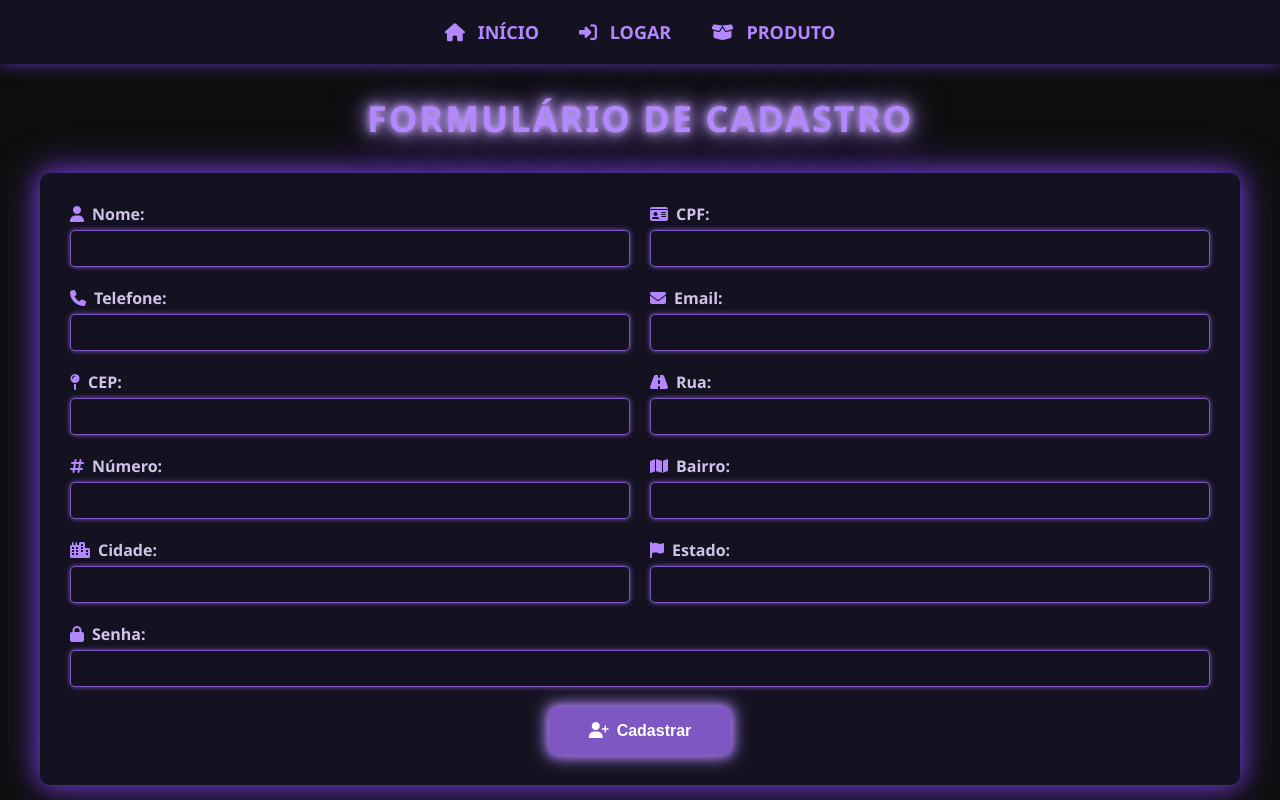
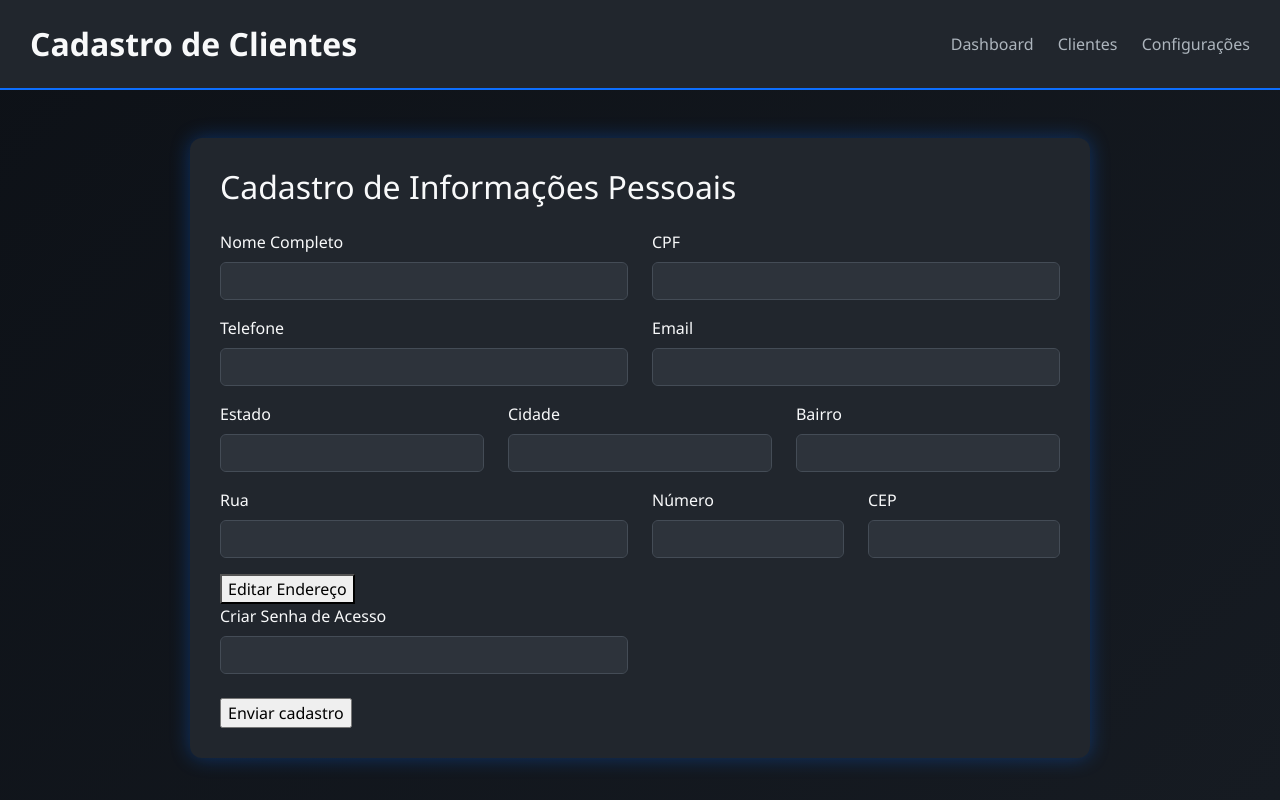
Before and after one commit to evilkau/api, a website: page index.html in a window 1280 px wide. Drawn offline with nearby package versions, Linux system fonts and the light colour scheme.

Commit message:
CADASTRO

```diff
--- a/index.html
+++ b/index.html
@@ -1,235 +1,279 @@
 <!DOCTYPE html>
-<html lang="pt-BR">
+<html lang="pt-br">
 <head>
-  <meta charset="UTF-8">
-  <title>Cadastro de Usuário</title>
-  <link rel="stylesheet" href="https://cdnjs.cloudflare.com/ajax/libs/font-awesome/6.4.0/css/all.min.css">
+  <meta charset="UTF-8" />
+  <meta name="viewport" content="width=device-width, initial-scale=1" />
+  <title>Cadastro de Clientes</title>
+  <link href="https://cdn.jsdelivr.net/npm/bootstrap@5.3.0/dist/css/bootstrap.min.css" rel="stylesheet" />
   <style>
-    * {
-      box-sizing: border-box;
-    }
-
     body {
-      background-color: #0e0e0e;
-      color: #e0d4ff;
-      font-family: 'Segoe UI', Tahoma, Geneva, Verdana, sans-serif;
       margin: 0;
-      padding: 0;
+      font-family: 'Segoe UI', sans-serif;
+      color: #f8f9fa;
+      background: linear-gradient(135deg, #0d1117, #161b22);
+      min-height: 100vh;
     }
 
     header {
-      background-color: #141220;
-      padding: 20px 0;
-      box-shadow: 0 0 15px #5e35b1;
-      margin-bottom: 30px;
+      background-color: #21262d;
+      padding: 20px 30px;
+      display: flex;
+      justify-content: space-between;
+      align-items: center;
+      border-bottom: 2px solid #0d6efd;
     }
 
-    .navbar ul {
-      list-style: none;
-      display: flex;
-      justify-content: center;
-      gap: 40px;
-      padding: 0;
-      margin: 0;
+    .logo-title {
+      font-size: 2rem;
+      font-weight: bold;
+      color: #f8f9fa;
     }
 
-    .navbar a {
+    nav a {
+      color: #adb5bd;
       text-decoration: none;
-      color: #b388ff;
-      font-weight: bold;
-      font-size: 18px;
-      text-transform: uppercase;
+      margin-left: 20px;
+      font-weight: 500;
       transition: color 0.3s;
     }
 
-    .navbar a i {
-      margin-right: 8px;
+    nav a:hover {
+      color: #0d6efd;
     }
 
-    .navbar a:hover {
-      color: #d1c4e9;
-      text-shadow: 0 0 10px #9575cd, 0 0 20px #9575cd;
-    }
-
-    h2 {
-      text-align: center;
-      font-size: 36px;
-      text-transform: uppercase;
-      letter-spacing: 2px;
-      color: #b388ff;
-      text-shadow:
-        0 0 5px #b388ff,
-        0 0 10px #b388ff,
-        0 0 20px #9575cd,
-        0 0 30px #7e57c2;
-      animation: neon-glow 2s ease-in-out infinite alternate;
-      margin-bottom: 30px;
-    }
-
-    @keyframes neon-glow {
-      from {
-        text-shadow:
-          0 0 5px #b388ff,
-          0 0 10px #b388ff,
-          0 0 20px #9575cd,
-          0 0 30px #7e57c2;
-      }
-      to {
-        text-shadow:
-          0 0 10px #d1c4e9,
-          0 0 20px #d1c4e9,
-          0 0 30px #9575cd,
-          0 0 50px #7e57c2;
-      }
-    }
-
-    form {
-      background-color: #141220;
+    .container {
+      margin-top: 40px;
+      max-width: 900px;
+      background-color: #21262d;
       padding: 30px;
-      border-radius: 10px;
-      max-width: 1200px;
-      margin: 0 auto;
-      box-shadow: 0 0 20px #5e35b1, 0 0 40px #5e35b1;
-      display: flex;
-      flex-wrap: wrap;
-      gap: 20px;
-      justify-content: space-between;
-    }
-
-    .form-group {
-      flex: 1 1 45%;
-      min-width: 280px;
+      border-radius: 12px;
+      box-shadow: 0 0 20px #0d6efd55;
     }
 
     label {
-      display: block;
-      font-weight: bold;
-      color: #d1c4e9;
-      margin-bottom: 5px;
+      color: #f8f9fa;
     }
 
-    label i {
-      margin-right: 8px;
-      color: #b388ff;
+    input.form-control {
+      background-color: #2d333b;
+      border: 1px solid #444c56;
+      color: #f8f9fa;
     }
 
-    input {
-      width: 100%;
-      padding: 10px;
-      background-color: #141220;
-      border: 1px solid #7e57c2;
-      color: #ffffff;
-      border-radius: 5px;
-      box-shadow: 0 0 5px #7e57c2;
+    input.form-control:focus {
+      background-color: #353b45;
+      border-color: #0d6efd;
+      box-shadow: 0 0 8px #0d6efd;
     }
 
-    input:focus {
-      outline: none;
-      box-shadow: 0 0 10px #9575cd, 0 0 20px #9575cd;
-      border-color: #9575cd;
+    button.btn-primary {
+      background-color: #0d6efd;
+      border: none;
+      transition: background-color 0.3s;
     }
 
-    .full-width {
-      flex: 1 1 100%;
-      display: flex;
-      justify-content: center;
-    }
-
-    button {
-      padding: 15px 40px;
-      background-color: #7e57c2;
-      border: none;
-      color: white;
-      font-weight: bold;
-      border-radius: 5px;
-      cursor: pointer;
-      font-size: 16px;
-      box-shadow: 0 0 12px #b388ff, 0 0 20px #b388ff;
-      transition: background-color 0.3s, box-shadow 0.3s;
-    }
-
-    button i {
-      margin-right: 8px;
-    }
-
-    button:hover {
-      background-color: #9575cd;
-      box-shadow: 0 0 18px #d1c4e9, 0 0 28px #d1c4e9;
+    button.btn-primary:hover {
+      background-color: #0b5ed7;
     }
   </style>
 </head>
 <body>
 
+  <!-- TOPO -->
   <header>
-    <nav class="navbar">
-      <ul>
-        <li><a href="/inicio"><i class="fas fa-home"></i> Início</a></li>
-        <li><a href="/login"><i class="fas fa-sign-in-alt"></i> Logar</a></li>
-        <li><a href="/produtos"><i class="fas fa-box-open"></i> Produto</a></li>
-      </ul>
+    <div class="logo-title">Cadastro de Clientes</div>
+    <nav>
+      <a href="#">Dashboard</a>
+      <a href="#">Clientes</a>
+      <a href="#">Configurações</a>
     </nav>
   </header>
 
-  <h2>Formulário de Cadastro</h2>
-  <form action="/cadastrar" method="post">
-    <div class="form-group">
-      <label for="nome"><i class="fas fa-user"></i>Nome:</label>
-      <input type="text" id="nome" name="nome">
-    </div>
+  <!-- FORMULÁRIO -->
+  <div class="container mt-5">
+    <h2 class="mb-4">Cadastro de Informações Pessoais</h2>
+    <form id="form-cliente" >
+      <div class="row mb-3">
+        <div class="col-md-6">
+          <label for="nome_completo" class="form-label">Nome Completo</label>
+          <input type="text" class="form-control" id="nome_completo" name="nome_completo" required />
+        </div>
+        <div class="col-md-6">
+          <label for="cpf" class="form-label">CPF</label>
+          <input type="text" class="form-control" id="cpf" name="cpf" required />
+        </div>
+      </div>
 
-    <div class="form-group">
-      <label for="cpf"><i class="fas fa-id-card"></i>CPF:</label>
-      <input type="text" id="cpf" name="cpf">
-    </div>
+      <div class="row mb-3">
+        <div class="col-md-6">
+          <label for="telefone" class="form-label">Telefone</label>
+          <input type="tel" class="form-control" id="telefone" name="telefone" required />
+        </div>
+        <div class="col-md-6">
+          <label for="email" class="form-label">Email</label>
+          <input type="email" class="form-control" id="email" name="email" required />
+        </div>
+      </div>
 
-    <div class="form-group">
-      <label for="telefone"><i class="fas fa-phone"></i>Telefone:</label>
-      <input type="tel" id="telefone" name="telefone">
-    </div>
+      <div class="row mb-3">
+        <div class="col-md-4">
+          <label for="estado" class="form-label">Estado</label>
+          <input type="text" class="form-control" id="estado" name="estado" required />
+        </div>
+        <div class="col-md-4">
+          <label for="cidade" class="form-label">Cidade</label>
+          <input type="text" class="form-control" id="cidade" name="cidade" required />
+        </div>
+        <div class="col-md-4">
+          <label for="bairro" class="form-label">Bairro</label>
+          <input type="text" class="form-control" id="bairro" name="bairro" required />
+        </div>
+      </div>
 
-    <div class="form-group">
-      <label for="email"><i class="fas fa-envelope"></i>Email:</label>
-      <input type="email" id="email" name="email">
-    </div>
+      <div class="row mb-3">
+        <div class="col-md-6">
+          <label for="rua" class="form-label">Rua</label>
+          <input type="text" class="form-control" id="rua" name="rua" required />
+        </div>
+        <div class="col-md-3">
+          <label for="n_casa" class="form-label">Número</label>
+          <input type="text" class="form-control" id="n_casa" name="n_casa" required />
+        </div>
+        <div class="col-md-3">
+          <label for="cep" class="form-label">CEP</label>
+          <input type="text" class="form-control" id="cep" name="cep" required />
+        </div>
+      </div>
+      <button type="button" onclick="desbloquearEndereco()">Editar Endereço</button>
+      <script>
+        function desbloquearEndereco() {
+          document.getElementById('rua').readOnly = false;
+          document.getElementById('bairro').readOnly = false;
+          document.getElementById('cidade').readOnly = false;
+          document.getElementById('estado').readOnly = false;
+        }
+      </script>
 
-    <div class="form-group">
-      <label for="cep"><i class="fas fa-map-pin"></i>CEP:</label>
-      <input type="text" id="cep" name="cep">
-    </div>
 
-    <div class="form-group">
-      <label for="rua"><i class="fas fa-road"></i>Rua:</label>
-      <input type="text" id="rua" name="rua">
-    </div>
 
-    <div class="form-group">
-      <label for="numero"><i class="fas fa-hashtag"></i>Número:</label>
-      <input type="text" id="numero" name="numero">
-    </div>
+      <div class="row mb-4">
+        <div class="col-md-6">
+          <label for="senha" class="form-label">Criar Senha de Acesso</label>
+          <input type="password" class="form-control" id="senha" name="senha" required />
+        </div>
+      </div>
 
-    <div class="form-group">
-      <label for="bairro"><i class="fas fa-map"></i>Bairro:</label>
-      <input type="text" id="bairro" name="bairro">
-    </div>
+      <input type="submit" value="Enviar cadastro" class="enviar" id="btn-enviar"></input>
+    </form>
+  </div>
 
-    <div class="form-group">
-      <label for="cidade"><i class="fas fa-city"></i>Cidade:</label>
-      <input type="text" id="cidade" name="cidade">
-    </div>
+  <script src="./script/cadastro.js"></script>
 
-    <div class="form-group">
-      <label for="estado"><i class="fas fa-flag"></i>Estado:</label>
-      <input type="text" id="estado" name="estado">
-    </div>
+  <script>
+    // Máscara para CPF: 000.000.000-00
+    function mascaraCPF(cpf) {
+      cpf = cpf.replace(/\D/g, ''); // Remove tudo que não é dígito
+      cpf = cpf.replace(/(\d{3})(\d)/, '$1.$2');
+      cpf = cpf.replace(/(\d{3})(\d)/, '$1.$2');
+      cpf = cpf.replace(/(\d{3})(\d{1,2})$/, '$1-$2');
+      return cpf;
+    }
 
-    <div class="form-group">
-      <label for="senha"><i class="fas fa-lock"></i>Senha:</label>
-      <input type="password" id="senha" name="senha">
-    </div>
+    // Máscara para CEP: 00000-000
+    function mascaraCEP(cep) {
+      cep = cep.replace(/\D/g, '');
+      cep = cep.replace(/(\d{5})(\d{1,3})$/, '$1-$2');
+      return cep;
+    }
 
-    <div class="form-group full-width">
-      <button type="submit"><i class="fas fa-user-plus"></i>Cadastrar</button>
-    </div>
-  </form>
+    // Aplica as máscaras enquanto digita
+    document.addEventListener('DOMContentLoaded', function () {
+      const cpfInput = document.getElementById('cpf');
+      const cepInput = document.getElementById('cep');
+
+      cpfInput.addEventListener('input', function () {
+        this.value = mascaraCPF(this.value);
+      });
+
+      cepInput.addEventListener('input', function () {
+        this.value = mascaraCEP(this.value);
+      });
+    });
+    function mascaraTelefone(telefone) {
+    telefone = telefone.replace(/\D/g, '');
+
+    if (telefone.length > 10) {
+      // Celular com 9 dígitos
+      telefone = telefone.replace(/^(\d{2})(\d{5})(\d{4}).*/, '($1) $2-$3');
+    } else {
+      // Telefone fixo
+      telefone = telefone.replace(/^(\d{2})(\d{4})(\d{0,4}).*/, '($1) $2-$3');
+    }
+
+    return telefone;
+  }
+
+  // Aplica máscaras enquanto digita
+  document.addEventListener('DOMContentLoaded', function () {
+    const cpfInput = document.getElementById('cpf');
+    const cepInput = document.getElementById('cep');
+    const telefoneInput = document.getElementById('telefone');
+
+    cpfInput.addEventListener('input', function () {
+      this.value = mascaraCPF(this.value);
+    });
+
+    cepInput.addEventListener('input', function () {
+      this.value = mascaraCEP(this.value);
+    });
+
+    telefoneInput.addEventListener('input', function () {
+      this.value = mascaraTelefone(this.value);
+    });
+  });
+  </script>
+
+<script>
+  async function buscarEndereco(cep) {
+    try {
+      const resposta = await fetch(`https://viacep.com.br/ws/${cep}/json/`);
+      const dados = await resposta.json();
+
+      if (dados.erro) {
+        alert('CEP não encontrado.');
+        return;
+      }
+
+      // Preenche os campos
+      document.getElementById('rua').value = dados.logradouro;
+      document.getElementById('bairro').value = dados.bairro;
+      document.getElementById('cidade').value = dados.localidade;
+      document.getElementById('estado').value = dados.uf;
+
+      // Torna os campos readonly
+      document.getElementById('rua').readOnly = true;
+      document.getElementById('bairro').readOnly = true;
+      document.getElementById('cidade').readOnly = true;
+      document.getElementById('estado').readOnly = true;
+
+    } catch (error) {
+      console.error('Erro ao buscar CEP:', error);
+      alert('Erro ao buscar informações do CEP.');
+    }
+  }
+
+  document.addEventListener('DOMContentLoaded', function () {
+    const cepInput = document.getElementById('cep');
+
+    cepInput.addEventListener('blur', function () {
+      const cepLimpo = this.value.replace(/\D/g, '');
+      if (cepLimpo.length === 8) {
+        buscarEndereco(cepLimpo);
+      }
+    });
+  });
+</script>
+
+
 </body>
 </html>
```
Also changed, not shown: cadastro.js (added, +40 -0 lines).
